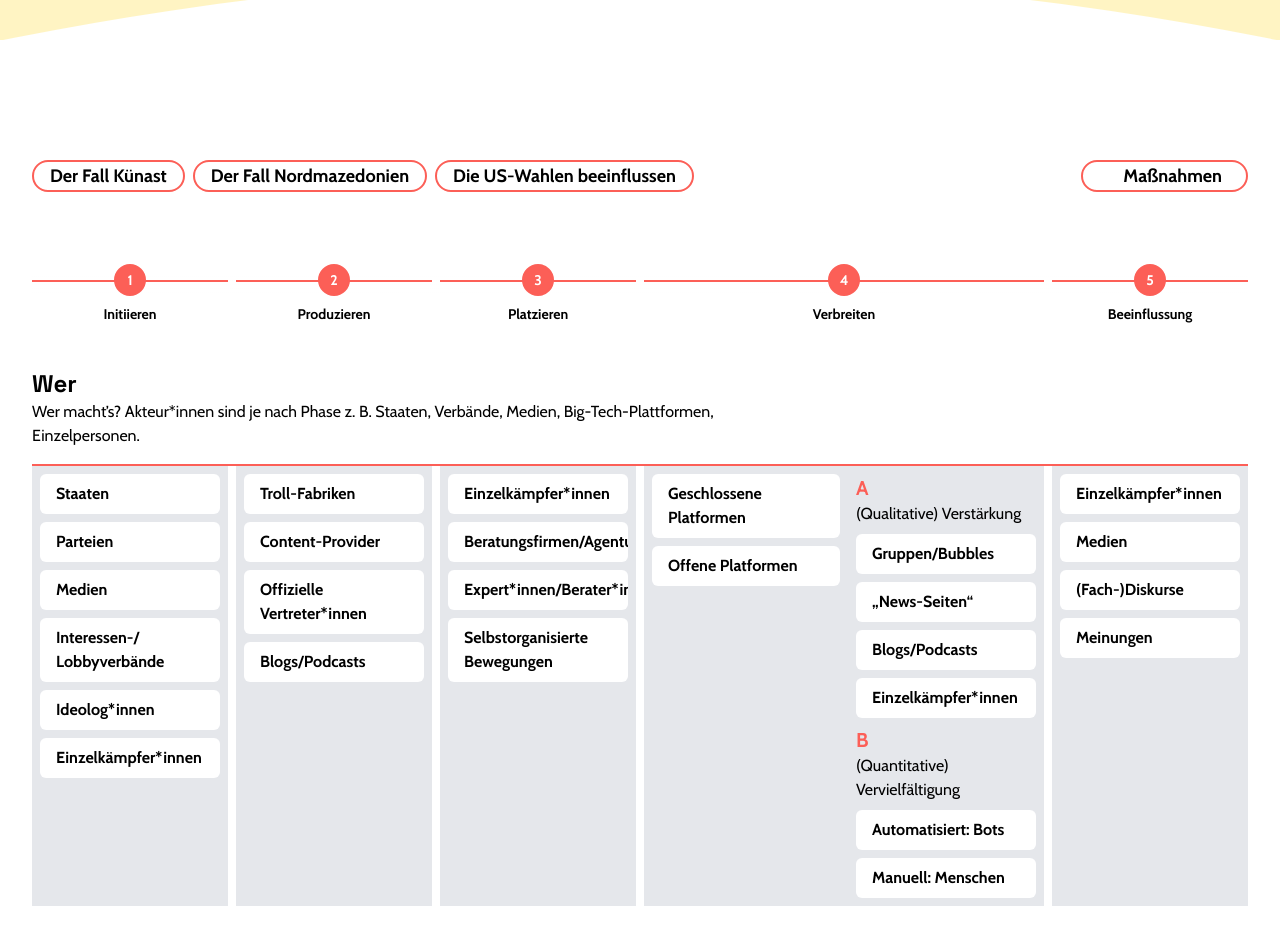
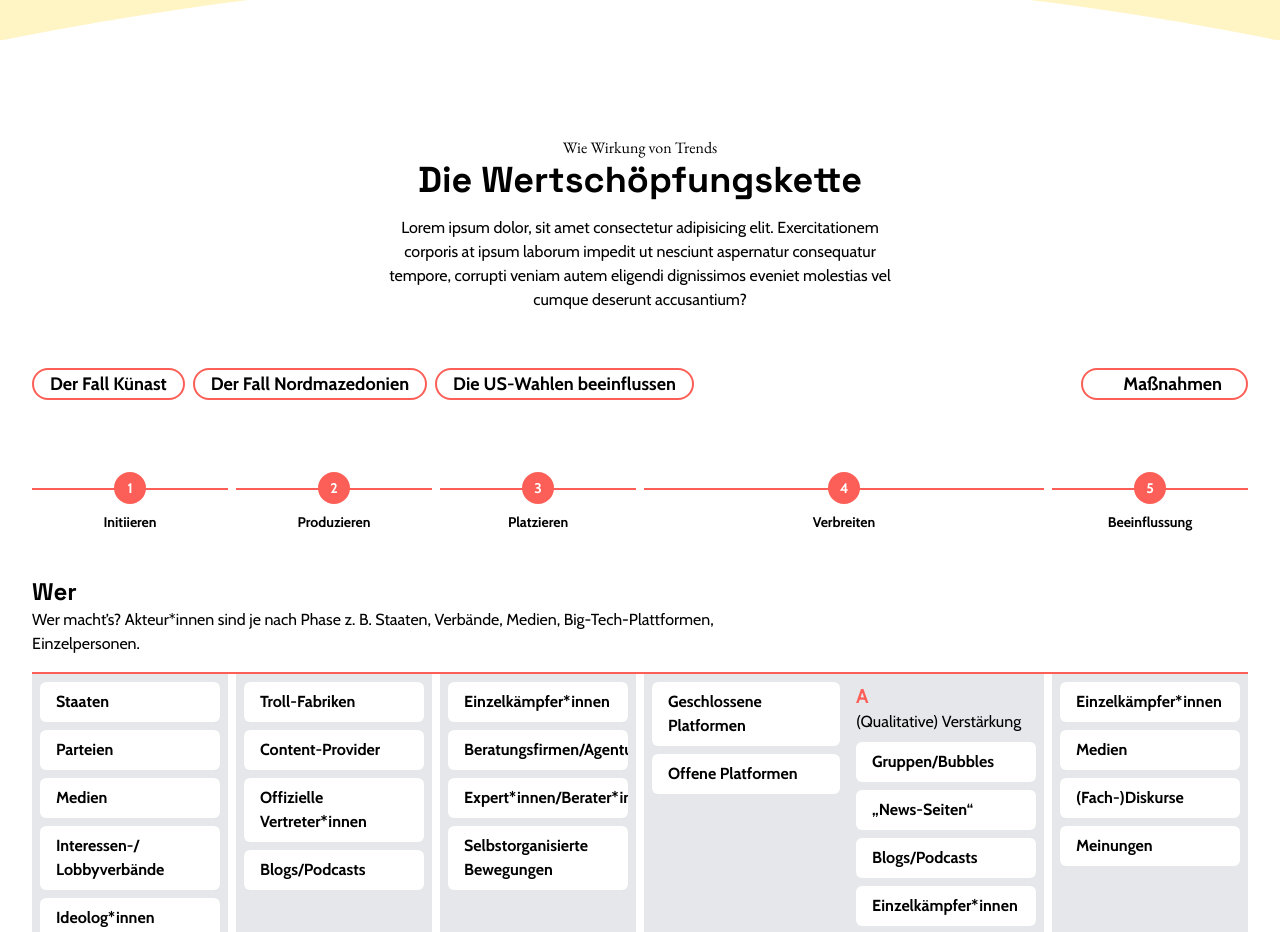
Before and after one commit to DetektivKollektiv/colab-infographic, a Vue app: page / in a window 1280 px wide. Shown: the part 4460-5392 px from the top of the page. Built offline with nearby package versions, Linux system fonts and the light colour scheme; some icons are missing.

Commit message:
Added intro section in Infographic

```diff
--- a/src/components/Infographic/Infographic.vue
+++ b/src/components/Infographic/Infographic.vue
@@ -1,6 +1,24 @@
 <template>
     <div class="relative">
         <div class="container-box">
+                        <TextBlock class="items-center justify-center text-center mx-auto pb-8">
+                <template v-slot:subtitle>
+                    <p class="font-serif">Wie Wirkung von Trends</p>
+                </template>
+                <template v-slot:title>
+                    <h1>Die Wertschöpfungskette</h1>
+                </template>
+                <template v-slot:description>
+                    <p>
+                        Lorem ipsum dolor, sit amet consectetur adipisicing
+                        elit. Exercitationem corporis at ipsum laborum impedit
+                        ut nesciunt aspernatur consequatur tempore, corrupti
+                        veniam autem eligendi dignissimos eveniet molestias vel
+                        cumque deserunt accusantium?
+                    </p>
+                </template>
+            </TextBlock>
+
             <Navbar class="pt-6"></Navbar>
             <WSKInfographic class="mt-24"></WSKInfographic>
             <Grid
```
